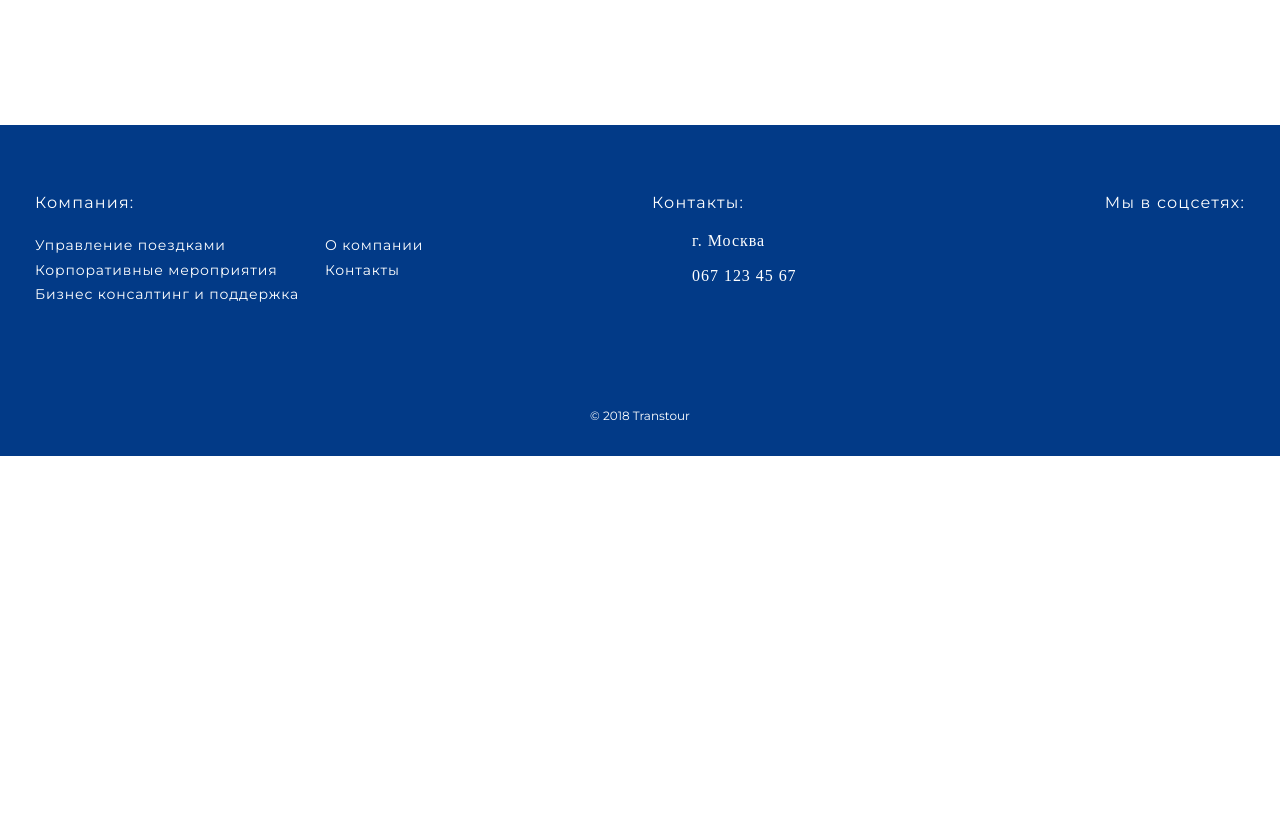
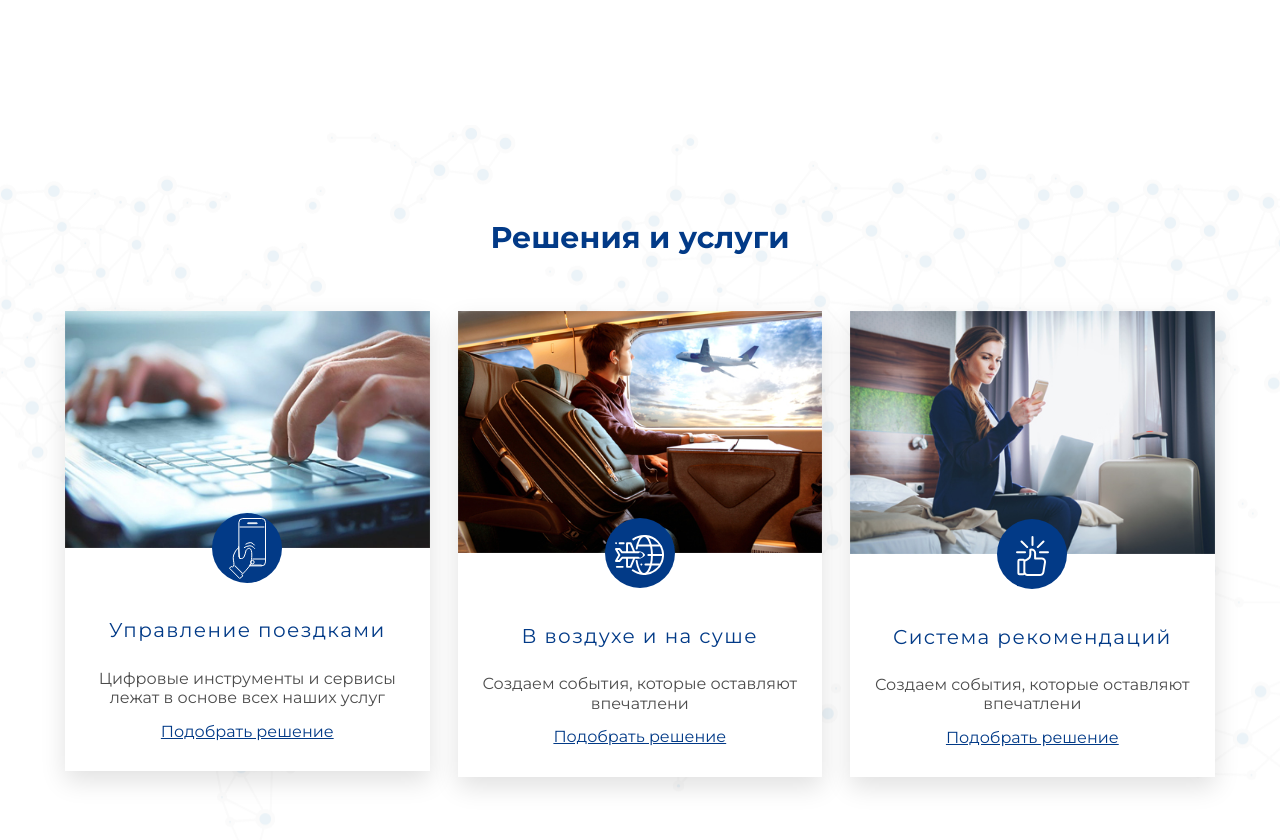
Before and after one commit to naverstay/transtour, a website: page jade/meetings.jade in a window 1280 px wide. Shown: the part 1380-2220 px from the top of the page. Before the commit the page ends 1836 px from the top, so only its background shows below. Drawn offline with nearby package versions, Linux system fonts and the light colour scheme; files that its build step writes are made by us from their sources; files whose address does not match are found by name; a web font is replaced by a local one.

Commit message:
meetings

```diff
--- a/jade/meetings.jade
+++ b/jade/meetings.jade
@@ -27,7 +27,7 @@ html(lang='ru')
                                 li
                                     .feature_unit
                                         .feature_img
-                                            img(src='i/feature_1.png')
+                                            img(src='svg/feature_1.svg')
                                         .feature_caption Разработка индивидуальной программы проведения мероприятия
                                         p Lorem ipsum dolor sit amet, consectetur adipisicing elit, sed do eiusmod tempor incididunt ut labore et dolore magna aliqua. Ut enim ad minim veniam, quis
                                 li
@@ -49,8 +49,51 @@ html(lang='ru')
                                         .feature_caption Создание уникального впечатления от бренда
                                         p Lorem ipsum dolor sit amet, consectetur adipisicing elit, sed do eiusmod tempor incididunt ut labore et dolore magna aliqua. Ut enim ad minim veniam, quis
 
+                    .solution_section
+                        .section_inner
+                            h2.section_title Решения и услуги
+                            ul.solution_list
+                                li.motion
+                                    .solution_block
+                                        .solution_img
+                                            img(src='i/service_1.jpg')
+                                            .solution_icon
+                                                img(src='svg/smartphone.svg')
 
+                                        .solution_caption.sameHeight
+                                            span Управление поездками
 
+                                        p.sameHeight2 Цифровые инструменты и сервисы лежат в основе всех наших услуг
+                                        p
+                                            a.gl_link(href='#') Подобрать решение
+
+                                li
+                                    .solution_block
+                                        .solution_img
+                                            img(src='i/service_2.jpg')
+                                            .solution_icon
+                                                img(src='svg/globe.svg')
+
+                                        .solution_caption.sameHeight
+                                            span В воздухе и на суше
+
+                                        p.sameHeight2 Создаем события, которые оставляют впечатлени
+                                        p
+                                            a.gl_link(href='#') Подобрать решение
+
+                                li.motion.right
+                                    .solution_block
+                                        .solution_img
+                                            img(src='i/service_3.jpg')
+                                            .solution_icon
+                                                img(src='svg/thumb.svg')
+
+                                        .solution_caption.sameHeight
+                                            span Система рекомендаций
+
+                                        p.sameHeight2 Создаем события, которые оставляют впечатлени
+                                        p
+                                            a.gl_link(href='#') Подобрать решение
 
             +header()
             +footer()
--- a/sass/meetings.scss
+++ b/sass/meetings.scss
@@ -155,7 +155,7 @@
   img {
     display: inline-block;
     vertical-align: top;
-    max-width: 100%;
+    max-width: 80px;
   }
 
   @include respond-to-min($resp_step_1) {
```
Also changed, not shown: meetings.html, styles/main_global.css, svg/feature_1.svg (added).
